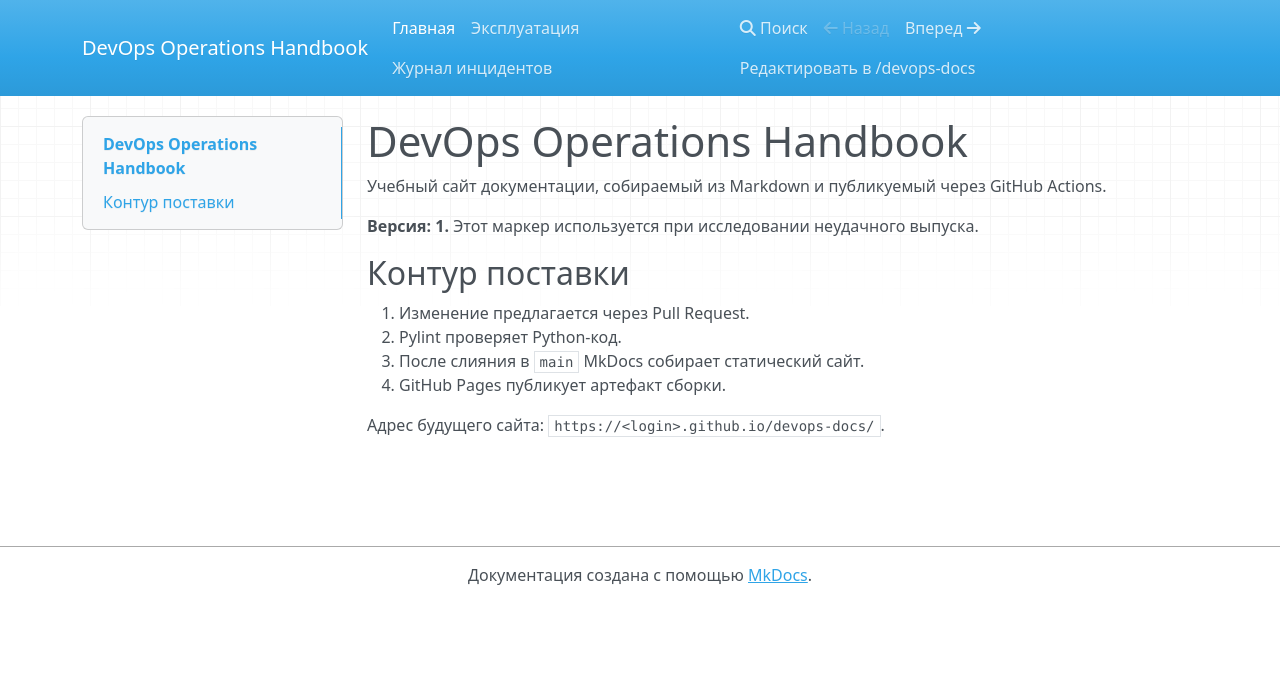
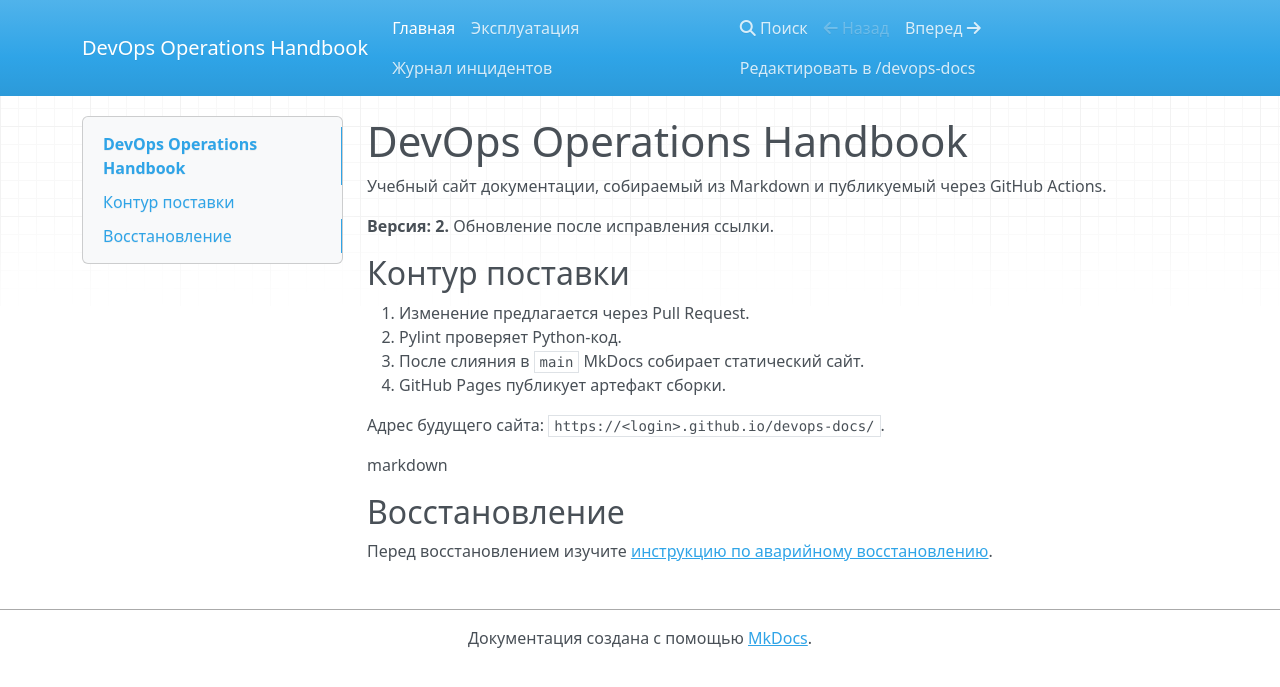
Before and after one commit to Deatheh/devops-docs, an MkDocs documentation site: the page built from docs/index.md, in a window 1280 px wide. Shown: the top 687 px of the page. Built offline with MkDocs 1.6.1, drawn with Linux system fonts in a browser that asks for light colours; nearby versions of some CDN libraries.

Commit message:
docs: add recovery runbook link

```diff
--- a/docs/index.md
+++ b/docs/index.md
@@ -2,7 +2,7 @@
 
 Учебный сайт документации, собираемый из Markdown и публикуемый через GitHub Actions.
 
-**Версия: 1.** Этот маркер используется при исследовании неудачного выпуска.
+**Версия: 2.** Обновление после исправления ссылки.
 
 ## Контур поставки
 
@@ -12,3 +12,8 @@
 4. GitHub Pages публикует артефакт сборки.
 
 Адрес будущего сайта: `https://<login>.github.io/devops-docs/`.
+
+markdown
+## Восстановление
+
+Перед восстановлением изучите [инструкцию по аварийному восстановлению](recovery.md).
```
